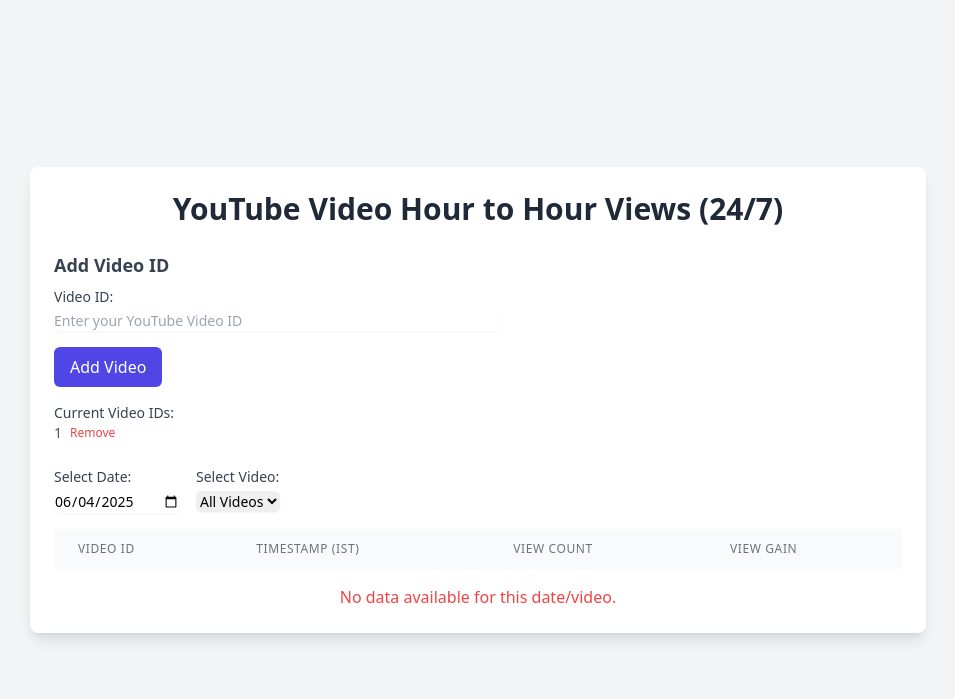
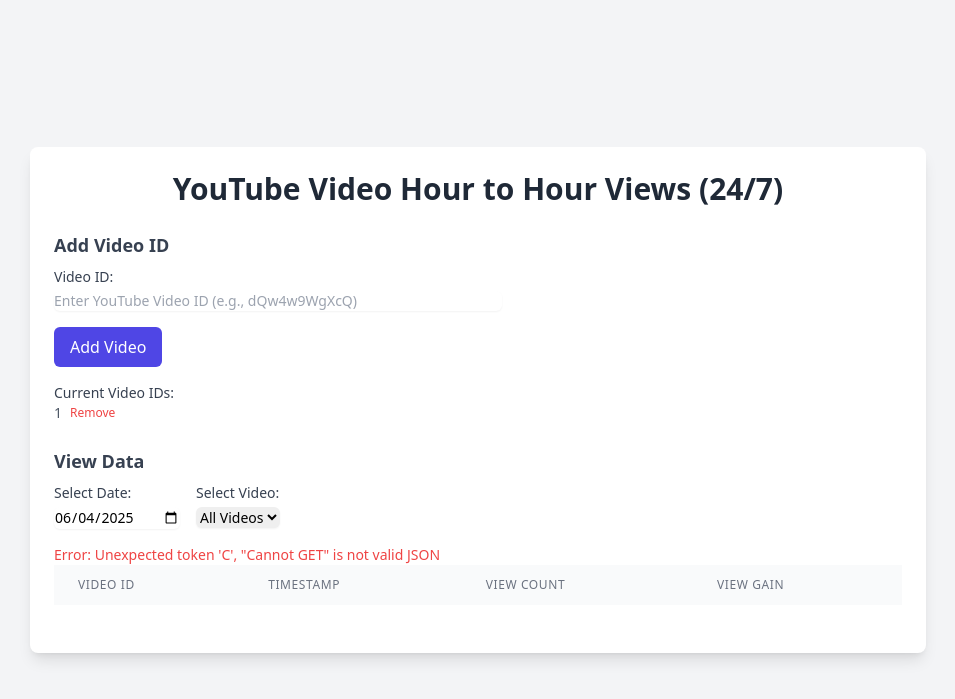
Before and after one commit to Pranav280204/view_tracker, a Flask app: template templates/index.html in a window 1280 px wide. Shown: the top 699 px of the page, without its empty margins (162-1117 px from the left). Run offline with Flask 3, Linux system fonts and the light colour scheme; the template is opened without the code that fills it: most values are stand-ins (such as "Sample title", 1, 10 or a date in 2020); data that the repository does not hold is empty; some libraries are stand-ins or nearby versions.

Commit message:
Update index.html

```diff
--- a/templates/index.html
+++ b/templates/index.html
@@ -16,216 +16,188 @@
             <form id="videoForm" class="space-y-4">
                 <div>
                     <label for="videoId" class="block text-sm font-medium text-gray-700">Video ID:</label>
-                    <input type="text" id="videoId" name="video_id" class="mt-1 block w-full max-w-md rounded-md border-gray-300 shadow-sm focus:border-indigo-500 focus:ring-indigo-500 sm:text-sm" placeholder="Enter your YouTube Video ID" required>
+                    <input type="text" id="videoId" name="video_id" class="mt-1 block w-full max-w-md rounded-md border-gray-300 shadow-sm focus:border-indigo-500 focus:ring-indigo-500 sm:text-sm" placeholder="Enter YouTube Video ID (e.g., dQw4w9WgXcQ)" required>
                 </div>
-                <button type="submit" class="px-4 py-2 bg-indigo-600 text-white rounded-md hover:bg-indigo-700 focus:outline-none focus:ring-2 focus:ring-indigo-500">Add Video</button>
+                <button type="submit" class="px-4 py-2 bg-indigo-600 text-white rounded-md hover:bg-indigo-700 focus:outline-none focus:ring-2 focus:ring-indigo-500" aria-label="Add YouTube video ID">Add Video</button>
             </form>
-            <p id="videoMessage" class="mt-2 text-sm hidden"></p>
+            <p id="videoMessage" class="mt-2 text-sm hidden" aria-live="polite"></p>
             <div class="mt-4">
                 <h3 class="text-sm font-medium text-gray-700">Current Video IDs:</h3>
                 <ul id="videoList" class="list-disc list-inside text-sm text-gray-600">
                     {% for video_id in video_ids %}
-                        <li class="flex items-center">
+                        <li class="flex items-center" data-video-id="{{ video_id }}">
                             <span class="video-id">{{ video_id }}</span>
-                            <button class="remove-video ml-2 text-red-500 hover:text-red-700 text-xs" data-video-id="{{ video_id }}">Remove</button>
+                            <button class="remove-video ml-2 text-red-500 hover:text-red-700 text-xs" data-video-id="{{ video_id }}" aria-label="Remove video ID {{ video_id }}">Remove</button>
                         </li>
                     {% endfor %}
                 </ul>
             </div>
         </div>
 
-        <!-- Date Picker and Video Filter -->
-        <div class="mb-4 flex space-x-4">
+        <!-- Filters and Table -->
+        <div class="mb-6">
+            <h2 class="text-lg font-semibold text-gray-700 mb-2">View Data</h2>
+            <div class="flex flex-col sm:flex-row sm:space-x-4 mb-4">
                 <div>
                     <label for="datePicker" class="block text-sm font-medium text-gray-700">Select Date:</label>
-                <input type="date" id="datePicker" class="mt-1 block w-full max-w-xs rounded-md border-gray-300 shadow-sm focus:border-indigo-500 focus:ring-indigo-500 sm:text-sm" value="">
+                    <input type="date" id="datePicker" class="mt-1 block w-full max-w-xs rounded-md border-gray-300 shadow-sm focus:border-indigo-500 focus:ring-indigo-500 sm:text-sm">
                 </div>
                 <div>
                     <label for="videoFilter" class="block text-sm font-medium text-gray-700">Select Video:</label>
                     <select id="videoFilter" class="mt-1 block w-full max-w-xs rounded-md border-gray-300 shadow-sm focus:border-indigo-500 focus:ring-indigo-500 sm:text-sm">
-                    <option value="">All Videos</option>
+                        <option value="all">All Videos</option>
                         {% for video_id in video_ids %}
                             <option value="{{ video_id }}">{{ video_id }}</option>
                         {% endfor %}
                     </select>
                 </div>
             </div>
-
-        <!-- Data Table -->
+            <p id="error" class="text-sm text-red-500 hidden" aria-live="polite"></p>
+            <p id="loading" class="text-sm text-gray-500 hidden">Loading...</p>
             <div class="overflow-x-auto">
                 <table id="viewsTable" class="min-w-full divide-y divide-gray-200">
                     <thead class="bg-gray-50">
                         <tr>
                             <th class="px-6 py-3 text-left text-xs font-medium text-gray-500 uppercase tracking-wider">Video ID</th>
-                        <th class="px-6 py-3 text-left text-xs font-medium text-gray-500 uppercase tracking-wider">Timestamp (IST)</th>
+                            <th class="px-6 py-3 text-left text-xs font-medium text-gray-500 uppercase tracking-wider">Timestamp</th>
                             <th class="px-6 py-3 text-left text-xs font-medium text-gray-500 uppercase tracking-wider">View Count</th>
                             <th class="px-6 py-3 text-left text-xs font-medium text-gray-500 uppercase tracking-wider">View Gain</th>
                         </tr>
                     </thead>
-                <tbody id="viewsBody" class="bg-white divide-y divide-gray-200"></tbody>
-                <tfoot id="viewsFooter" class="bg-gray-50"></tfoot>
+                    <tbody class="bg-white divide-y divide-gray-200"></tbody>
+                    <tfoot class="bg-gray-50"></tfoot>
                 </table>
             </div>
-        <p id="loading" class="text-center text-gray-500 mt-4">Loading...</p>
-        <p id="error" class="text-center text-red-500 mt-4 hidden"></p>
+        </div>
     </div>
 
     <script>
-        // Handle video form submission (Add Video ID)
-        document.getElementById("videoForm").addEventListener("submit", async (e) => {
+        // Validate YouTube video ID
+        function isValidYouTubeVideoId(id) {
+            return /^[a-zA-Z0-9_-]{11}$/.test(id);
+        }
+
+        // Handle form submission for adding video ID
+        document.getElementById('videoForm').addEventListener('submit', async (e) => {
             e.preventDefault();
-            const formData = new FormData(e.target);
-            const message = document.getElementById("videoMessage");
-            const videoList = document.getElementById("videoList");
-            const videoFilter = document.getElementById("videoFilter");
+            const videoId = document.getElementById('videoId').value;
+            const message = document.getElementById('videoMessage');
+            const videoList = document.getElementById('videoList');
+            const videoFilter = document.getElementById('videoFilter');
 
-            message.classList.add("hidden");
+            if (!isValidYouTubeVideoId(videoId)) {
+                message.textContent = 'Invalid YouTube video ID. Must be 11 characters (letters, numbers, -, _).';
+                message.classList.remove('hidden', 'text-green-500');
+                message.classList.add('text-red-500');
+                return;
+            }
 
             try {
-                const response = await fetch("/add_video", {
-                    method: "POST",
-                    body: formData
+                const response = await fetch('/add_video', {
+                    method: 'POST',
+                    headers: { 'Content-Type': 'application/json' },
+                    body: JSON.stringify({ video_id: videoId })
                 });
                 const result = await response.json();
+                message.textContent = result.message;
+                message.classList.remove('hidden');
+                message.classList.add(result.success ? 'text-green-500' : 'text-red-500');
 
-                message.classList.remove("hidden");
-                if (result.status === "success") {
-                    message.classList.remove("text-red-500");
-                    message.classList.add("text-green-500");
-                    message.textContent = result.message;
-                    // Add new video ID to the list
-                    const li = document.createElement("li");
-                    li.classList.add("flex", "items-center");
-                    li.innerHTML = `
-                        <span class="video-id">${formData.get("video_id")}</span>
-                        <button class="remove-video ml-2 text-red-500 hover:text-red-700 text-xs" data-video-id="${formData.get("video_id")}">Remove</button>
-                    `;
+                if (result.success) {
+                    const li = document.createElement('li');
+                    li.className = 'flex items-center';
+                    li.dataset.videoId = videoId;
+                    li.innerHTML = `<span class="video-id">${videoId}</span><button class="remove-video ml-2 text-red-500 hover:text-red-700 text-xs" data-video-id="${videoId}" aria-label="Remove video ID ${videoId}">Remove</button>`;
                     videoList.appendChild(li);
-                    // Add to filter dropdown
-                    const option = document.createElement("option");
-                    option.value = formData.get("video_id");
-                    option.textContent = formData.get("video_id");
+
+                    const option = document.createElement('option');
+                    option.value = videoId;
+                    option.textContent = videoId;
                     videoFilter.appendChild(option);
-                    // Clear input
-                    e.target.reset();
-                    // Re-attach remove event listeners
-                    attachRemoveListeners();
-                    // Refresh data
-                    fetchViews(document.getElementById("datePicker").value, videoFilter.value);
-                } else {
-                    message.classList.remove("text-green-500");
-                    message.classList.add("text-red-500");
-                    message.textContent = result.message;
+
+                    document.getElementById('videoId').value = '';
+                    fetchViews(document.getElementById('datePicker').value, videoFilter.value);
                 }
-            } catch (err) {
-                message.classList.remove("hidden");
-                message.classList.remove("text-green-500");
-                message.classList.add("text-red-500");
-                message.textContent = `Error: ${err.message}`;
+            } catch (error) {
+                message.textContent = 'Error communicating with server';
+                message.classList.remove('hidden', 'text-green-500');
+                message.classList.add('text-red-500');
             }
         });
 
-        // Handle remove video
-        function attachRemoveListeners() {
-            const removeButtons = document.querySelectorAll(".remove-video");
-            removeButtons.forEach(button => {
-                button.addEventListener("click", async () => {
-                    const videoId = button.getAttribute("data-video-id");
-                    const message = document.getElementById("videoMessage");
-                    const videoFilter = document.getElementById("videoFilter");
+        // Handle remove button clicks
+        document.getElementById('videoList').addEventListener('click', async (e) => {
+            if (e.target.classList.contains('remove-video')) {
+                const videoId = e.target.dataset.videoId;
+                const message = document.getElementById('videoMessage');
+                const videoFilter = document.getElementById('videoFilter');
+                try {
+                    const response = await fetch(`/remove_video/${videoId}`, {
+                        method: 'POST',
+                        headers: { 'Content-Type': 'application/json' }
+                    });
+                    const result = await response.json();
+                    message.textContent = result.message;
+                    message.classList.remove('hidden');
+                    message.classList.add(result.success ? 'text-green-500' : 'text-red-500');
 
-                    message.classList.add("hidden");
+                    if (result.success) {
+                        const li = document.querySelector(`li[data-video-id="${videoId}"]`);
+                        if (li) li.remove();
+                        const option = videoFilter.querySelector(`option[value="${videoId}"]`);
+                        if (option) option.remove();
+                        fetchViews(document.getElementById('datePicker').value, videoFilter.value);
+                    }
+                } catch (error) {
+                    message.textContent = 'Error communicating with server';
+                    message.classList.remove('hidden', 'text-green-500');
+                    message.classList.add('text-red-500');
+                }
+            }
+        });
+
+        // Fetch and display view data
+        async function fetchViews(date, videoId) {
+            const tbody = document.querySelector("#viewsTable tbody");
+            const tfoot = document.querySelector("#viewsTable tfoot");
+            const error = document.getElementById("error");
+            const loading = document.getElementById("loading");
+            tbody.innerHTML = "";
+            tfoot.innerHTML = "";
+            error.classList.add("hidden");
+            loading.classList.remove("hidden");
 
             try {
-                        const formData = new FormData();
-                        formData.append("video_id", videoId);
-                        const response = await fetch("/remove_video", {
-                            method: "POST",
-                            body: formData
-                        });
+                const videoIds = videoId === "all" ? [{% for video_id in video_ids %}"{{ video_id }}",{% endfor %}] : [videoId];
+                const totals = {};
+
+                for (const vid of videoIds) {
+                    const response = await fetch(`/video_data/${vid}?date=${date}`);
                     const result = await response.json();
 
-                        message.classList.remove("hidden");
-                        if (result.status === "success") {
-                            message.classList.remove("text-red-500");
-                            message.classList.add("text-green-500");
-                            message.textContent = result.message;
-                            // Remove the video ID from the list
-                            button.parentElement.remove();
-                            // Remove from filter dropdown
-                            const option = videoFilter.querySelector(`option[value="${videoId}"]`);
-                            if (option) option.remove();
-                            // If the removed video was selected, reset filter
-                            if (videoFilter.value === videoId) {
-                                videoFilter.value = "";
+                    if (!result.success) {
+                        error.textContent = result.message;
+                        error.classList.remove("hidden");
+                        continue;
                     }
-                            // Refresh data
-                            fetchViews(document.getElementById("datePicker").value, videoFilter.value);
-                        } else {
-                            message.classList.remove("text-green-500");
-                            message.classList.add("text-red-500");
-                            message.textContent = result.message;
-                        }
-                    } catch (err) {
-                        message.classList.remove("hidden");
-                        message.classList.remove("text-green-500");
-                        message.classList.add("text-red-500");
-                        message.textContent = `Error: ${err.message}`;
-                    }
-                });
+
+                    let prevViews = null;
+                    result.data.forEach(row => {
+                        const viewGain = prevViews !== null ? row.view_count - prevViews : 0;
+                        totals[vid] = (totals[vid] || 0) + viewGain;
+                        prevViews = row.view_count;
+
+                        const tr = document.createElement("tr");
+                        tr.innerHTML = `
+                            <td class="px-6 py-4 whitespace-nowrap text-sm text-gray-900">${vid}</td>
+                            <td class="px-6 py-4 whitespace-nowrap text-sm text-gray-900">${new Date(row.timestamp).toLocaleString('en-IN', { timeZone: 'Asia/Kolkata' })}</td>
+                            <td class="px-6 py-4 whitespace-nowrap text-sm text-gray-900">${row.view_count}</td>
+                            <td class="px-6 py-4 whitespace-nowrap text-sm text-gray-900">${viewGain}</td>
+                        `;
+                        tbody.appendChild(tr);
                     });
                 }
 
-        // Attach remove listeners initially
-        attachRemoveListeners();
-
-        // Fetch views data
-        async function fetchViews(date = null, videoId = "") {
-            const loading = document.getElementById("loading");
-            const error = document.getElementById("error");
-            const tbody = document.getElementById("viewsBody");
-            const tfoot = document.getElementById("viewsFooter");
-
-            loading.classList.remove("hidden");
-            error.classList.add("hidden");
-            tbody.innerHTML = "";
-            tfoot.innerHTML = "";
-
-            try {
-                // Fetch view data
-                let url;
-                if (videoId) {
-                    url = date ? `/api/views/${date}/${videoId}` : `/api/views/${videoId}`;
-                } else {
-                    url = date ? `/api/views/${date}` : "/api/views";
-                }
-                const response = await fetch(url);
-                if (!response.ok) throw new Error("Failed to fetch data");
-                const data = await response.json();
-
-                // Fetch total views gained
-                let totalUrl = date ? `/api/views/${date}/total` : "/api/views/total";
-                if (videoId) totalUrl += `?video_id=${videoId}`;
-                const totalResponse = await fetch(totalUrl);
-                if (!totalResponse.ok) throw new Error("Failed to fetch totals");
-                const totals = await totalResponse.json();
-
-                if (data.length === 0) {
-                    error.textContent = "No data available for this date/video.";
-                    error.classList.remove("hidden");
-                } else {
-                    data.forEach(row => {
-                        const tr = document.createElement("tr");
-                        tr.innerHTML = `
-                            <td class="px-6 py-4 whitespace-nowrap text-sm text-gray-900">${row.video_id}</td>
-                            <td class="px-6 py-4 whitespace-nowrap text-sm text-gray-900">${row.timestamp}</td>
-                            <td class="px-6 py-4 whitespace-nowrap text-sm text-gray-900">${row.view_count}</td>
-                            <td class="px-6 py-4 whitespace-nowrap text-sm text-gray-900">${row.view_gain}</td>
-                        `;
-                        tbody.appendChild(tr);
-                    });
-
-                    // Add totals to footer
                 if (Object.keys(totals).length > 0) {
                     Object.keys(totals).forEach(video_id => {
                         const tr = document.createElement("tr");
@@ -236,7 +208,10 @@
                         `;
                         tfoot.appendChild(tr);
                     });
-                    }
+                } else {
+                    const tr = document.createElement("tr");
+                    tr.innerHTML = `<td class="px-6 py-4 whitespace-nowrap text-sm text-gray-500" colspan="4">No data available for the selected date and video.</td>`;
+                    tbody.appendChild(tr);
                 }
             } catch (err) {
                 error.textContent = `Error: ${err.message}`;
@@ -262,13 +237,13 @@
             fetchViews(document.getElementById("datePicker").value, e.target.value);
         });
 
-        // Refresh data every minute for the current date
+        // Refresh data every 5 minutes for the current date
         setInterval(() => {
             const selectedDate = document.getElementById("datePicker").value;
             if (selectedDate === today) {
                 fetchViews(selectedDate, document.getElementById("videoFilter").value);
             }
-        }, 60000);
+        }, 300000); // 5 minutes
     </script>
 </body>
 </html>
```
Lines whose indentation alone changed are shown as unchanged.
